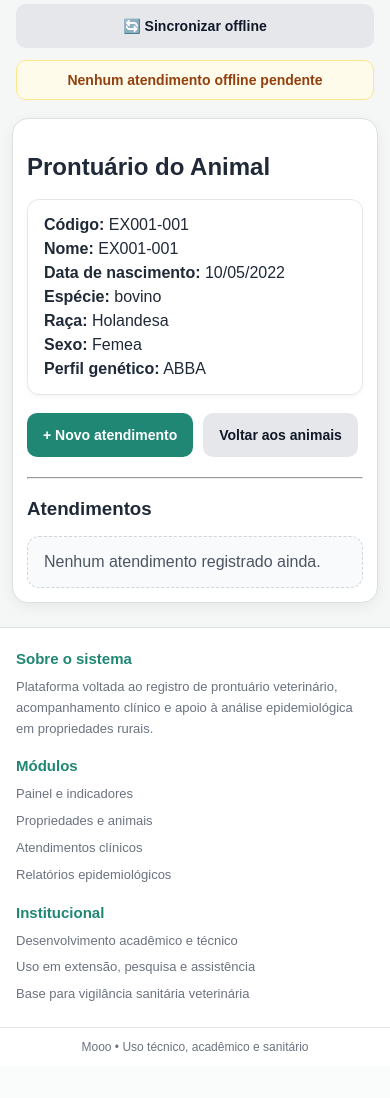
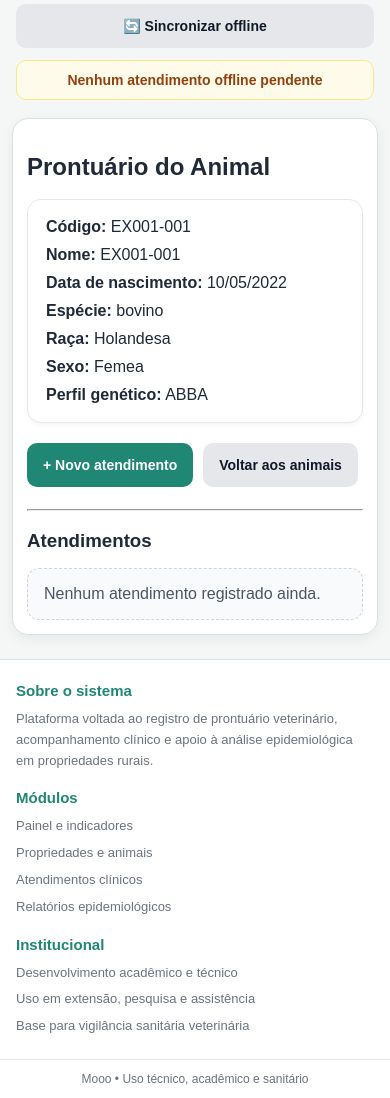
Before and after one commit to glauciocassiano-star/plataforma-relatorios, a Flask app: page /animais/1 in a window 390 px wide. Shown: the part 186-1284 px from the top of the page. Before the commit the page ends 1239 px from the top, so only its background shows below. Run offline with Flask 3, Linux system fonts and the light colour scheme; a user stored in the database is signed in; data comes from the database, SQL or seed files in the repository.

Commit message:
melhoria layout prontuario mobile e tablet

```diff
--- a/app/templates/animal_prontuario.html
+++ b/app/templates/animal_prontuario.html
@@ -6,25 +6,40 @@
 <h2 style="margin-bottom:18px;">Prontuário do Animal</h2>
 
 <div style="
-  margin-bottom:18px;
+  margin-bottom:20px;
   border:1px solid #e5e7eb;
-  border-radius:12px;
-  padding:16px;
+  border-radius:14px;
+  padding:18px;
   background:#ffffff;
   box-shadow:0 2px 4px rgba(0,0,0,0.04);
 ">
-  <div style="margin-bottom:6px;"><b>Código:</b> {{ animal.codigo }}</div>
-  <div style="margin-bottom:6px;"><b>Nome:</b> {{ animal.nome or "-" }}</div>
-  <div style="margin-bottom:6px;"><b>Data de nascimento:</b> {{ animal.data_nascimento.strftime("%d/%m/%Y") if animal.data_nascimento else "-" }}</div>
-  <div style="margin-bottom:6px;"><b>Espécie:</b> {{ animal.especie or "-" }}</div>
-  <div style="margin-bottom:6px;"><b>Raça:</b> {{ animal.raca or "-" }}</div>
-  <div style="margin-bottom:6px;"><b>Sexo:</b> {{ animal.sexo or "-" }}</div>
-  <div><b>Perfil genético:</b> {{ animal.perfil_genetico or "-" }}</div>
+  <div style="
+    display:grid;
+    grid-template-columns:repeat(auto-fit, minmax(220px, 1fr));
+    gap:10px 18px;
+  ">
+    <div><b>Código:</b> {{ animal.codigo }}</div>
+    <div><b>Nome:</b> {{ animal.nome or "-" }}</div>
+    <div><b>Data de nascimento:</b> {{ animal.data_nascimento.strftime("%d/%m/%Y") if animal.data_nascimento else "-" }}</div>
+    <div><b>Espécie:</b> {{ animal.especie or "-" }}</div>
+    <div><b>Raça:</b> {{ animal.raca or "-" }}</div>
+    <div><b>Sexo:</b> {{ animal.sexo or "-" }}</div>
+    <div style="grid-column:1 / -1;"><b>Perfil genético:</b> {{ animal.perfil_genetico or "-" }}</div>
+  </div>
 </div>
 
-<div style="display:flex;gap:10px;flex-wrap:wrap;margin:14px 0 20px 0;">
-  <a class="btn" href="{{ url_for('main.novo_atendimento', animal_id=animal.id) }}">+ Novo atendimento</a>
-  <a class="btn btn-secondary" href="{{ url_for('main.listar_animais', propriedade_id=animal.propriedade_id) }}">Voltar aos animais</a>
+<div style="
+  display:flex;
+  gap:10px;
+  flex-wrap:wrap;
+  margin:14px 0 22px 0;
+">
+  <a class="btn" href="{{ url_for('main.novo_atendimento', animal_id=animal.id) }}">
+    + Novo atendimento
+  </a>
+  <a class="btn btn-secondary" href="{{ url_for('main.listar_animais', propriedade_id=animal.propriedade_id) }}">
+    Voltar aos animais
+  </a>
 </div>
 
 <hr style="margin:18px 0;"/>
@@ -80,7 +95,13 @@
         </div>
 
         <!-- BOTÕES -->
-        <div style="display:flex;gap:8px;flex-wrap:wrap;">
+        <div style="
+          display:grid;
+          grid-template-columns:repeat(auto-fit, minmax(170px, 1fr));
+          gap:8px;
+          width:100%;
+          max-width:560px;
+        ">
           <a
             href="{{ url_for('main.exportar_atendimento_pdf', id=a.id) }}"
             class="btn btn-secondary"
@@ -198,12 +222,18 @@
         </div>
       </div>
 
-      <div style="margin-top:16px;">
+      <div style="margin-top:18px;">
         <div style="font-weight:600;margin-bottom:8px;color:#1f2937;">
           Dados completos do atendimento
         </div>
 
         {% if a.dados %}
+          <div style="
+            border:1px solid #e5e7eb;
+            border-radius:10px;
+            padding:14px;
+            background:#ffffff;
+          ">
             <ul style="margin:0 0 0 18px;padding:0;">
               {% for k, v in a.dados.items() %}
                 <li style="margin-bottom:6px;line-height:1.5;">
```
Also changed, not shown: other parts of app/templates/animal_prontuario.html (+20 -16 lines). Lines whose indentation alone changed are shown as unchanged.
